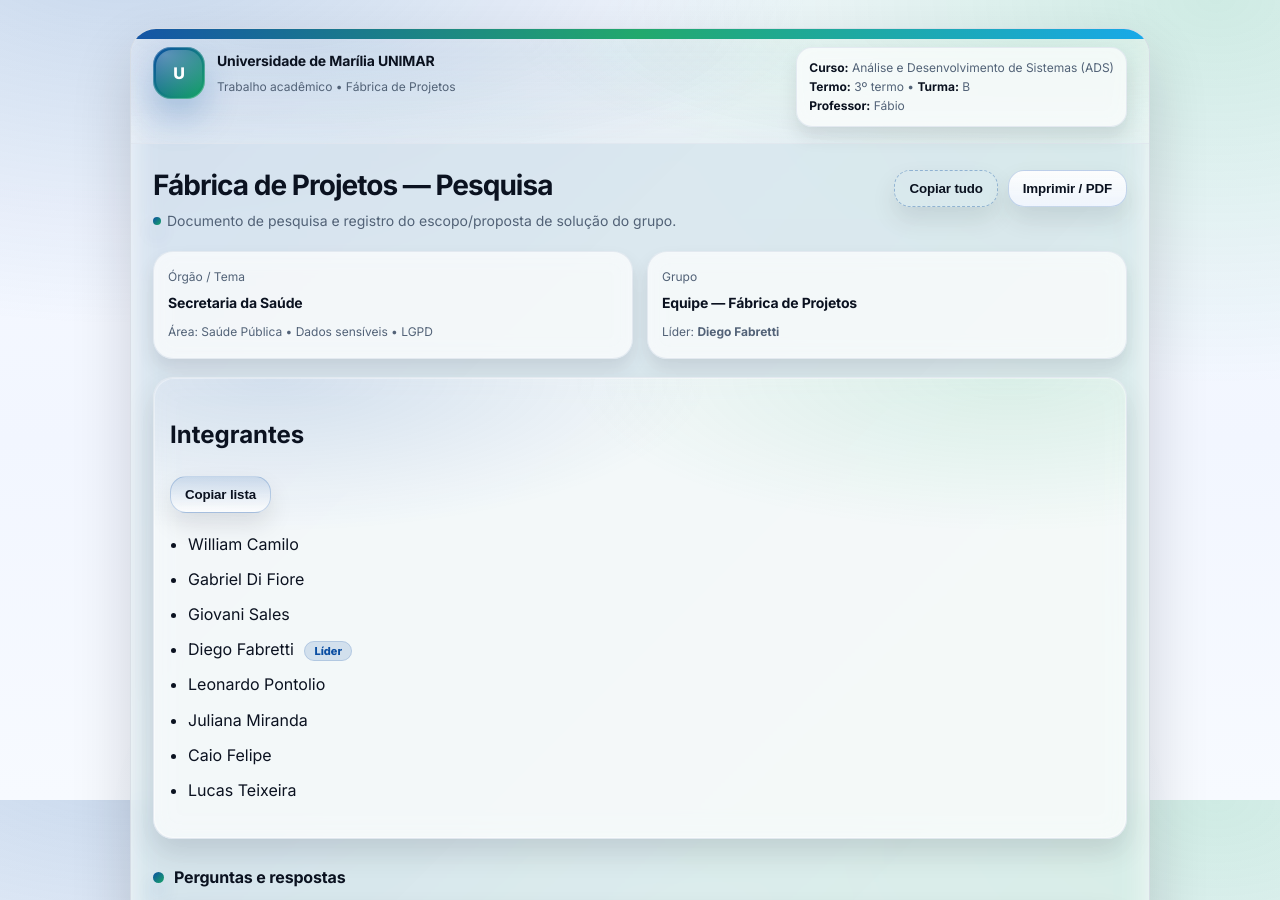
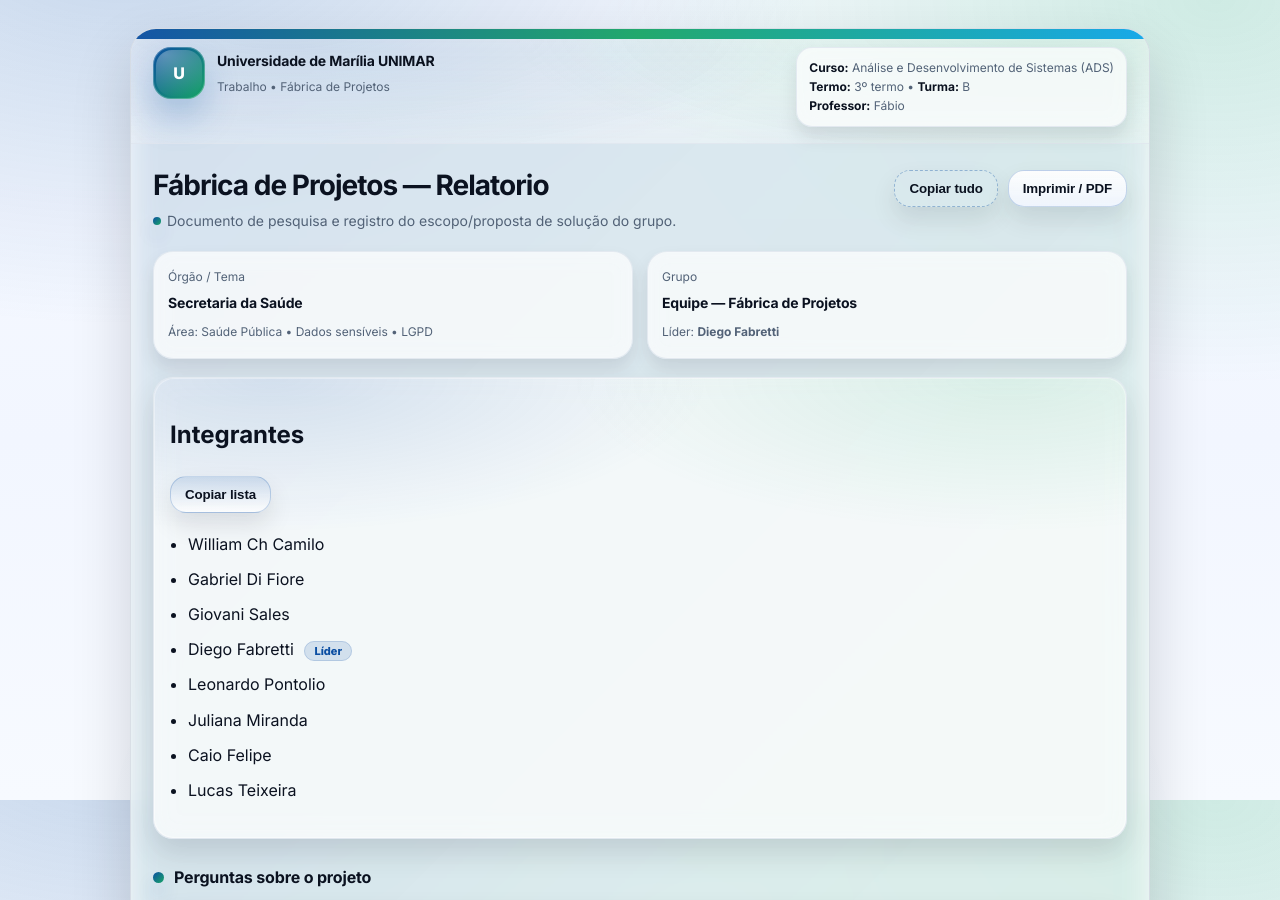
Before and after one commit to Williamcamilll/Documento-Fab-Proj, a plain HTML site: page index.html in a window 1280 px wide. Shown: the top 900 px of the page. Drawn offline with Linux system fonts and the light colour scheme.

Commit message:
Update index.html

```diff
--- a/index.html
+++ b/index.html
@@ -20,7 +20,7 @@
         <div class="seal" aria-hidden="true">U</div>
         <div class="brandText">
           <strong>Universidade de Marília  UNIMAR</strong>
-          <span>Trabalho acadêmico • Fábrica de Projetos</span>
+          <span>Trabalho • Fábrica de Projetos</span>
         </div>
       </div>
 
@@ -34,7 +34,7 @@
     <section class="content">
       <div class="titleRow">
         <div>
-          <h1>Fábrica de Projetos — Pesquisa</h1>
+          <h1>Fábrica de Projetos — Relatorio</h1>
           <p class="subtitle">
             Documento de pesquisa e registro do escopo/proposta de solução do grupo.
           </p>
@@ -67,7 +67,7 @@
         </div>
 
         <ul id="groupList" class="list">
-          <li>William Camilo</li>
+          <li>William Ch Camilo</li>
           <li>Gabriel Di Fiore</li>
           <li>Giovani Sales</li>
           <li>Diego Fabretti <span class="pill">Líder</span></li>
@@ -80,7 +80,7 @@
 
       <div class="sectionTitle">
         <span class="dot" aria-hidden="true"></span>
-        <h2>Perguntas e respostas</h2>
+        <h2>Perguntas sobre o projeto</h2>
       </div>
 
       <article class="qa card" id="q1">
@@ -143,7 +143,6 @@
         </div>
       </article>
 
-      <!-- REGISTRO DO PROJETO (para ficar documentado no trabalho) -->
       <div class="sectionTitle">
         <span class="dot" aria-hidden="true"></span>
         <h2>Registro do Projeto (Escopo e Especificação)</h2>
@@ -264,7 +263,7 @@
 
     <footer class="footer">
       <span>UNIMAR • ADS • 3º termo — Turma B</span>
-      <span class="muted">Fábrica de Projetos — Documento de pesquisa e registro do escopo</span>
+      <span class="muted">Fábrica de Projetos — Documento para guiar no projeto</span>
     </footer>
   </main>
 
```
